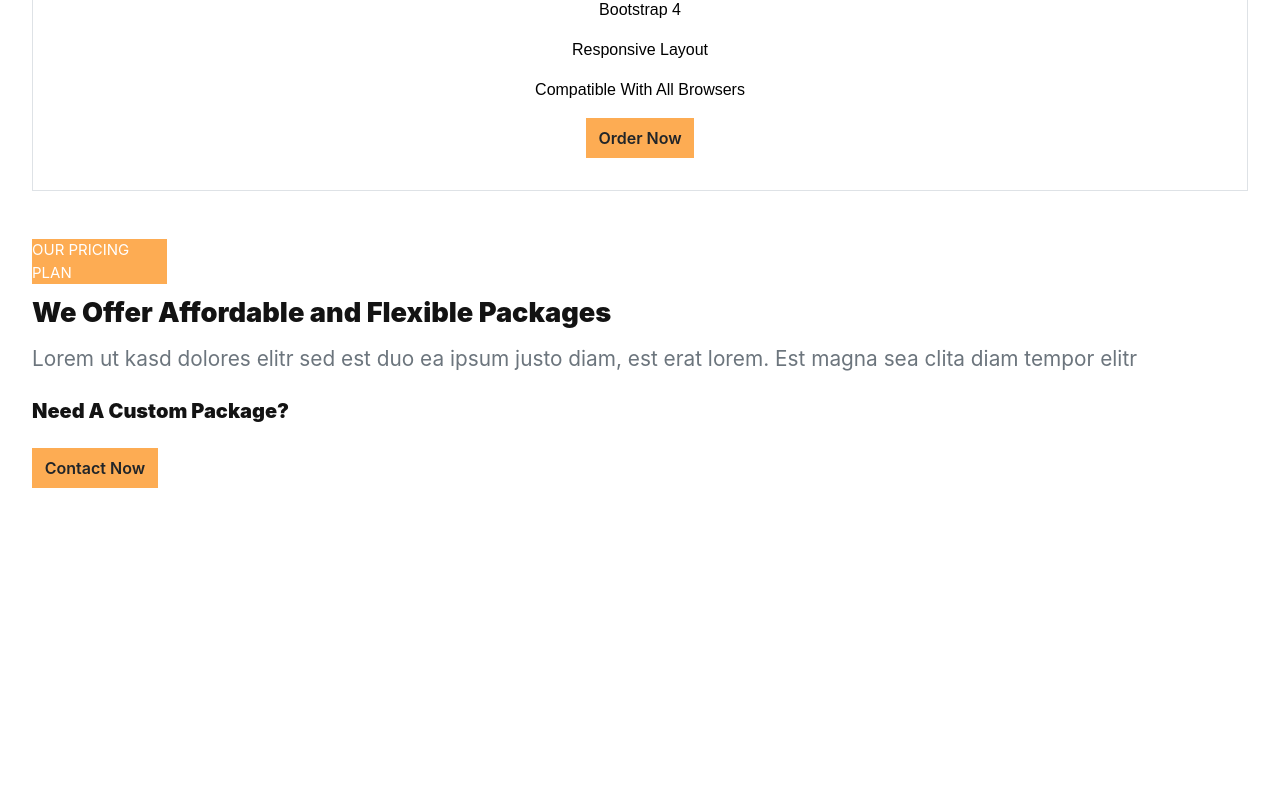
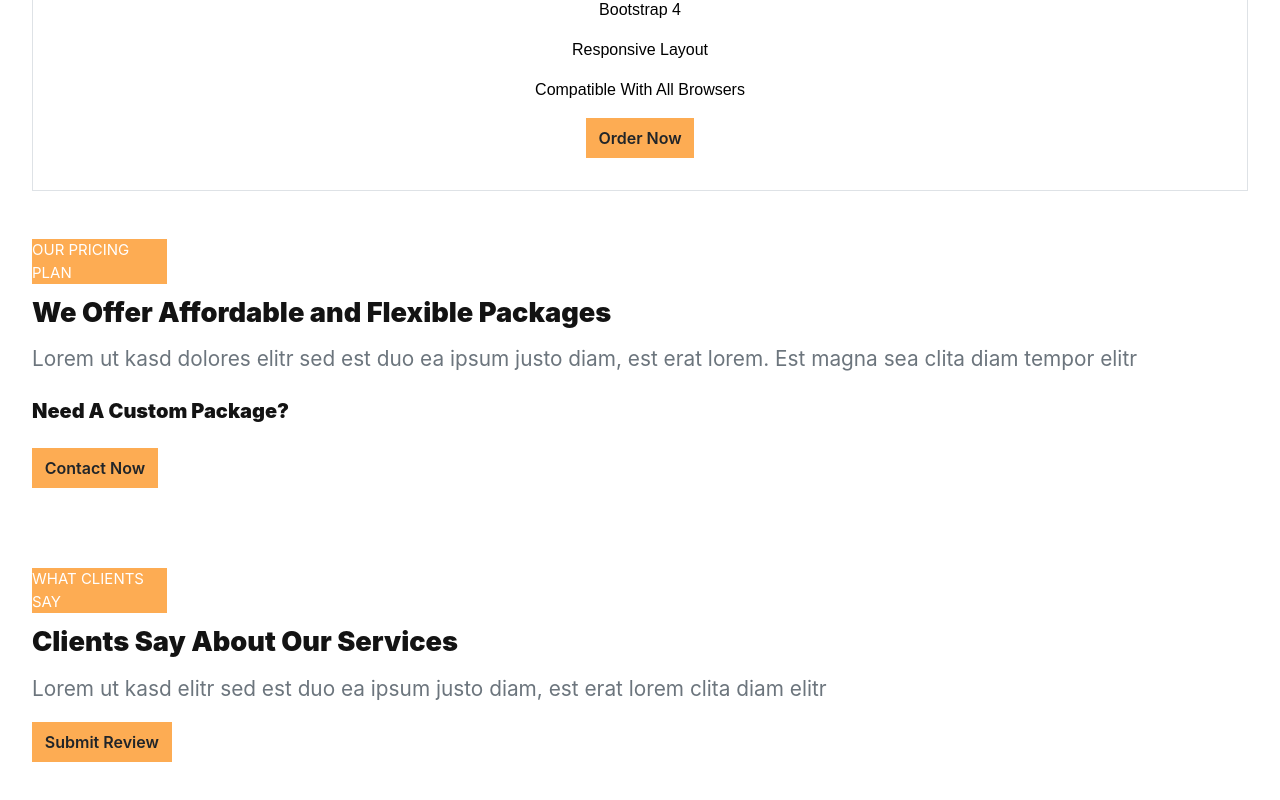
Before and after one commit to BLADEHEDA/Dotcom-Creative-Multipage-Page-App, a React (Create React App) app: page / in a window 1280 px wide. Shown: the part 6876-7676 px from the top of the page. Before the commit the page ends 7444 px from the top, so only its background shows below. Built offline with nearby package versions, Linux system fonts and the light colour scheme.

Commit message:
changes doen on testimonial

```diff
--- a/src/Components/Home/Home.jsx
+++ b/src/Components/Home/Home.jsx
@@ -6,18 +6,20 @@ import Pricing from './Pricing'
 import Provider from './Provider'
 import Services from './Services'
 import Team from './Team'
+import Testimonial from './Testimonial'
 
 
 const Home = () => {
   return (
     <div>
-      <Mainbar/>
-      <Provider/>
-      <Info/>
-      <Services/>
-      <Experience/>
-      <Team/>
-      <Pricing/>
+      <Mainbar />
+      <Provider />
+      <Info />
+      <Services />
+      <Experience />
+      <Team />
+      <Pricing />
+      <Testimonial />
     </div>
   )
 }
--- a/src/Components/Home/Pricing.jsx
+++ b/src/Components/Home/Pricing.jsx
@@ -30,14 +30,14 @@ const Pricing = () => {
         <PriceProp price="99" type="Premium"   />
         </section>
       <section className="pricing-botom">
-      <p className="Team-prehead bg-[#FDAC53] text-[#fff] text-[15px] w-[9em] mb-[1em] ">OUR PRICING PLAN</p>
-      <h1 className="Team-head text-[1.7rem] mb-[0.75em] text-[#131313] font-[900] leading-7">
+      <p className="pricing-prehead bg-[#FDAC53] text-[#fff] text-[15px] w-[9em] mb-[1em] ">OUR PRICING PLAN</p>
+      <h1 className="pricing-head text-[1.7rem] mb-[0.75em] text-[#131313] font-[900] leading-7">
       We Offer Affordable and Flexible Packages</h1>
-      <p className="Team-content text-[1.3em] mb-[1.25em] text-[#6c757d] leading-6">
+      <p className="pricing-content text-[1.3em] mb-[1.25em] text-[#6c757d] leading-6">
       Lorem ut kasd dolores elitr sed est duo ea ipsum justo diam, est erat lorem. Est magna sea clita diam tempor elitr</p>
-      <h3 className="Team-head text-[1.25rem] mb-[0.35em] text-[#131313] font-[900] leading-7">
+      <h3 className="pricing-head text-[1.25rem] mb-[0.35em] text-[#131313] font-[900] leading-7">
       Need A Custom Package?</h3>
-       <div className="Team-ntn"><Button style={{marginTop:"1em" }} name="Contact Now"/>  </div>
+       <div className="pricing-ntn"><Button style={{marginTop:"1em" }} name="Contact Now"/>  </div>
       </section>
     </main>
   )
--- /dev/null
+++ b/src/Components/Home/Testimonial.jsx
@@ -0,0 +1,24 @@
+import React from 'react'
+import Button from '../Shared/Button'
+
+const TestimonialProp =()=>{
+
+}
+
+const Testimonial = () => {
+  return (
+    <main className='Testimonial mx-[2em] '>
+        <section className="Testimonial-top mb-[3em]">
+     <p className="Testimonial-prehead bg-[#FDAC53] text-[#fff] text-[15px] w-[9em] mb-[1em] ">WHAT CLIENTS SAY</p>
+      <h1 className="Testimonial-head text-[1.7rem] mb-[0.75em] text-[#131313] font-[900] leading-7">
+      Clients Say About Our Services</h1>
+      <p className="Testimonial-content text-[1.3em] mb-[0.25em] text-[#6c757d] leading-6">
+      Lorem ut kasd elitr sed est duo ea ipsum justo diam, est erat lorem clita diam elitr</p>
+       <div className="Testimonial-ntn"><Button style={{marginTop:"1em" }} name="Submit Review"/>  </div>
+       </section>
+       <section className="Testimonial-bottom">   </section>
+    </main>
+  )
+}
+
+export default Testimonial
```
